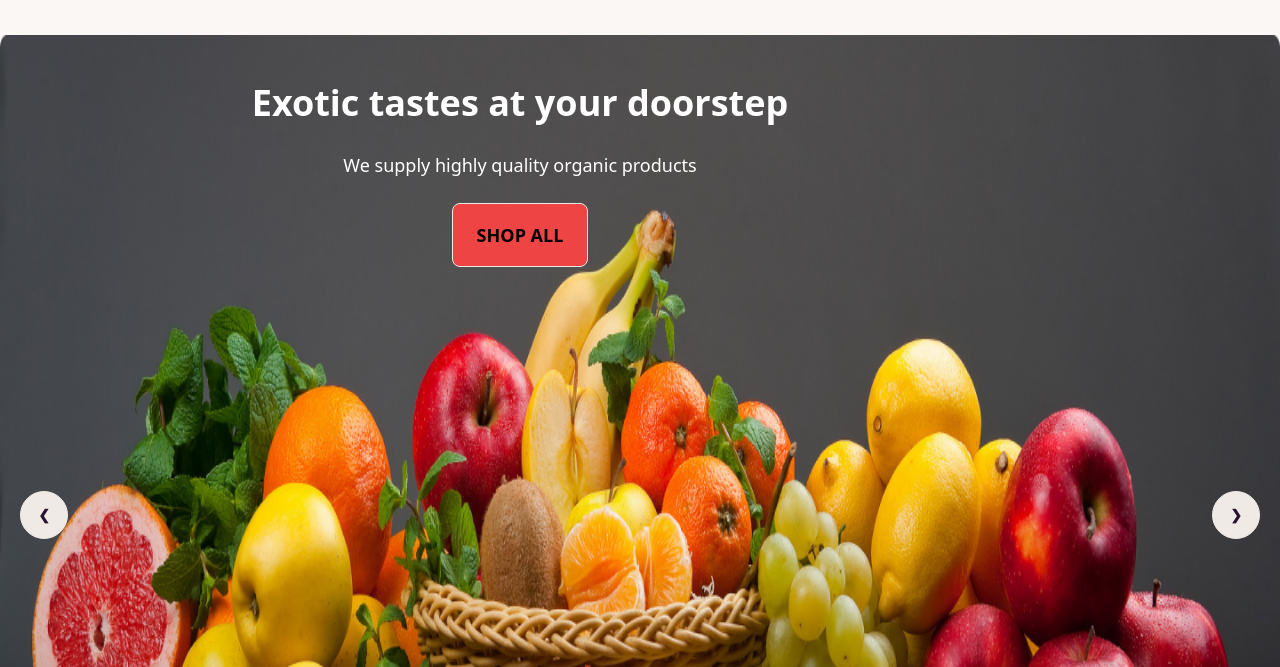
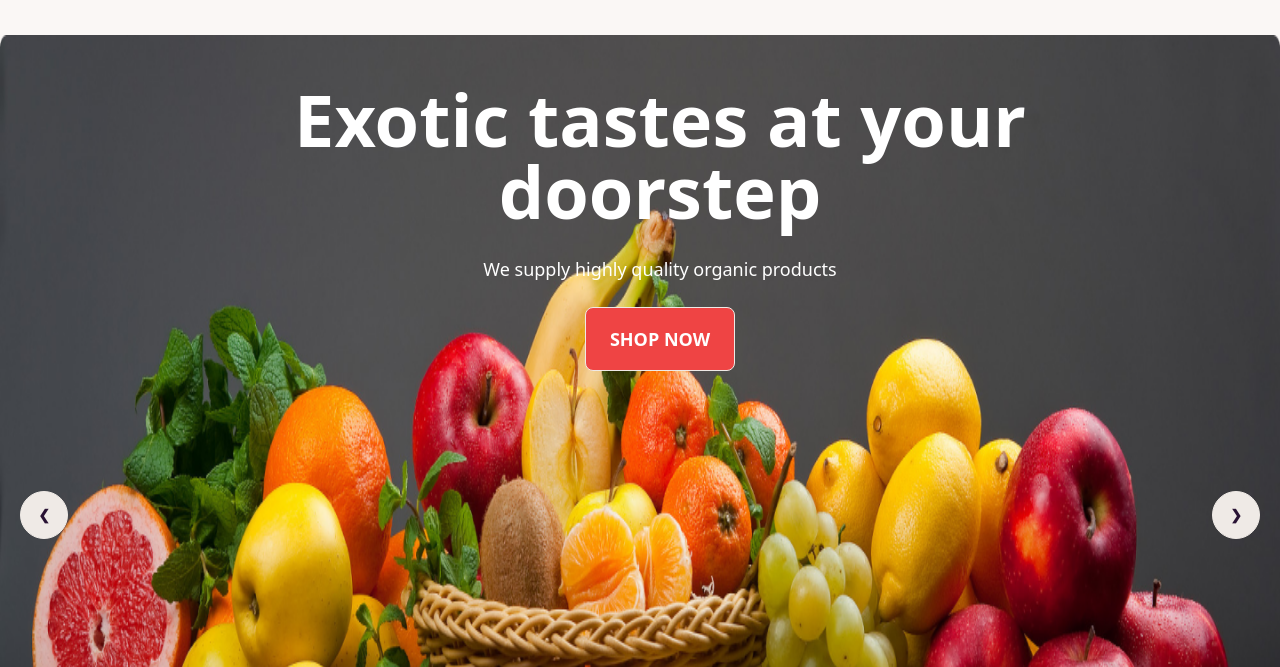
Before and after one commit to Plabon752266/Fruit-burst, a plain HTML site: page index.html in a window 1280 px wide. Shown: the part 133-800 px from the top of the page. Drawn offline with nearby package versions, Linux system fonts and the light colour scheme; grey boxes are pictures that could not be loaded.

Commit message:
header text correction

```diff
--- a/index.html
+++ b/index.html
@@ -76,7 +76,6 @@
     <main>
         <!-- carousal/image slider start -->
         <section class="container max-w-screen-xl mx-auto my-12 relative ">
-
             <div class="carousel w-full ">
                 <div id="slide1" class="carousel-item relative w-full">
 
@@ -84,12 +83,11 @@
                     <div
                         class="absolute rounded-xl flex justify-center  h-full bg-gradient-to-r from-[#151515] to-[rgba(21, 21, 21, 0)]">
                     </div>
-                    <div class="w-9/12 text-center absolute mt-12 pl-5 lg:pl-20 lg:mx-0  left-30">
-                        <h1 class="text-4xl text-white font-bold mb-7">Exotic tastes at your doorstep</h1>
+                    <div class="w-9/12 text-center absolute mt-12 pl-5 lg:pl-10 lg:mx-0 left-40">
+                        <h1 class="text-7xl text-white font-bold mb-7">Exotic tastes at your doorstep</h1>
                         <p class="mb-6 text-lg text-white">We supply highly quality organic products</p>
-                        <button class="btn btn-xs sm:btn-sm md:btn-md lg:btn-lg text-black bg-red-500 rounded-lg">Shop
-                            All</button>
-
+                        <button class="btn btn-xs sm:btn-sm md:btn-md lg:btn-lg text-white bg-red-500 rounded-lg">Shop
+                            Now</button>
                     </div>
                     <div class="w-full mt-12 pl-5 lg:pl-20 lg:mx-0">
                         <h1 class="text-4xl text-white font-bold mb-7">Exotic tastes at your doorstep</h1>
@@ -332,7 +330,8 @@
                             <input type="radio" name="rating-10" class="rating-hidden" />
                             <input type="radio" name="rating-10" class="bg-red-500 mask mask-star-2 mask-half-1" />
                             <input type="radio" name="rating-10" class="bg-red-500 mask mask-star-2 mask-half-2" />
-                        <input type="radio" name="rating-10" class="bg-red-500 mask mask-star-2 mask-half-1" checked />
+                            <input type="radio" name="rating-10" class="bg-red-500 mask mask-star-2 mask-half-1"
+                                checked />
                             <input type="radio" name="rating-10" class="bg-red-500 mask mask-star-2 mask-half-2" />
                             <input type="radio" name="rating-10" class="bg-red-500 mask mask-star-2 mask-half-1" />
                             <input type="radio" name="rating-10" class="bg-red-500 mask mask-star-2 mask-half-2" />
```
Lines whose indentation alone changed are shown as unchanged.
